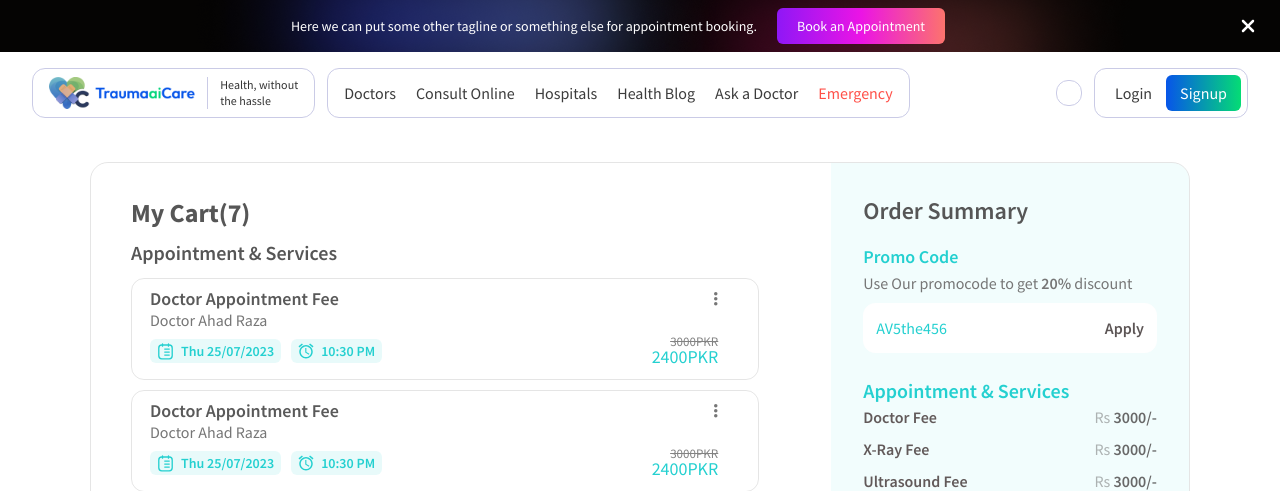
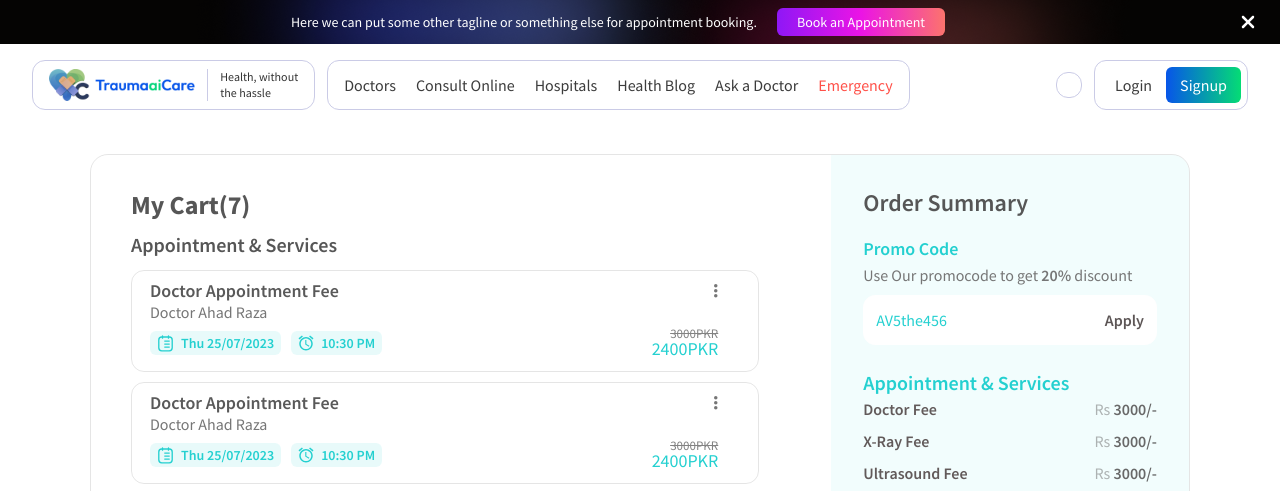
Before and after one commit to HuzaifaYaqoob/TraumaCare-Web, a Django app: template Trauma/templates/Cart/Cart.html in a window 1280 px wide. Shown: the top 491 px of the page. Run offline with Django 4.2, Linux system fonts and the light colour scheme; the template is opened without the code that fills it, so the values that code supplies are empty; parts of the project's set-up code (start-up, migrations or seed data) failed here and were passed over; some web fonts are replaced.

Commit message:
Auto commit at 2024-12-19 19:07:10

```diff
--- a/Trauma/templates/Components/Header.html
+++ b/Trauma/templates/Components/Header.html
@@ -8,7 +8,7 @@
 <div class="w-full pl-4 sm:pl-5 bg-[#050403] py-2 relative overflow-hidden pr-16" id="appointment-section">
     <div class="flex items-center justify-center mx-auto gap-5 relative z-40 bg-transparent">
         <p class="text-xs sm:text-sm text-white line-clamp-2">Here we can put some other tagline or something else for appointment booking.</p>
-        <a href="/appointment/book-appointment" class="rounded-md text-white px-5 py-2 text-sm bg-gradient-to-r from-[#8F17F6] via-[#EB14E5] to-[#FC736D] whitespace-nowrap">
+        <a href="/appointment/book-appointment" class="rounded-md text-white px-5 py-1 text-sm bg-gradient-to-r from-[#8F17F6] via-[#EB14E5] to-[#FC736D] whitespace-nowrap">
             Book an Appointment
         </a>
     </div>
```
